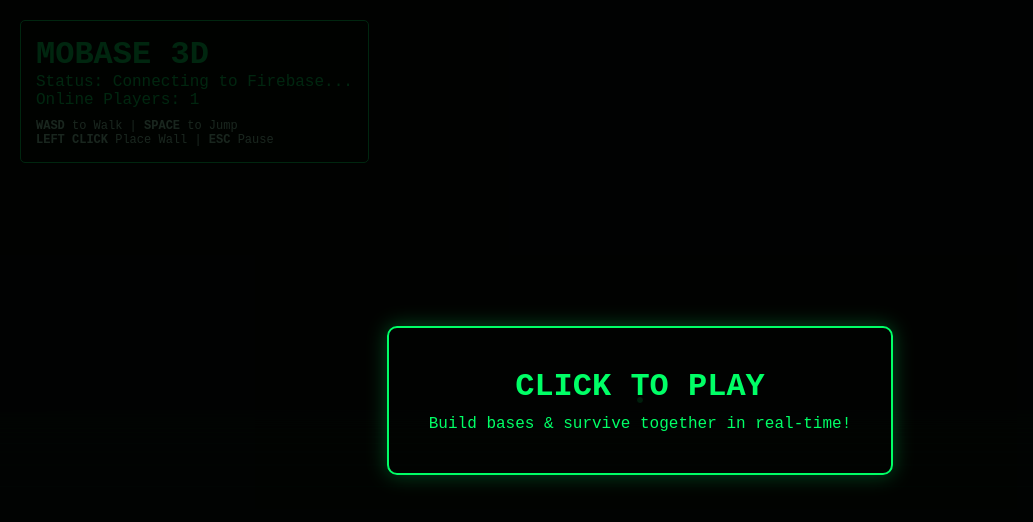
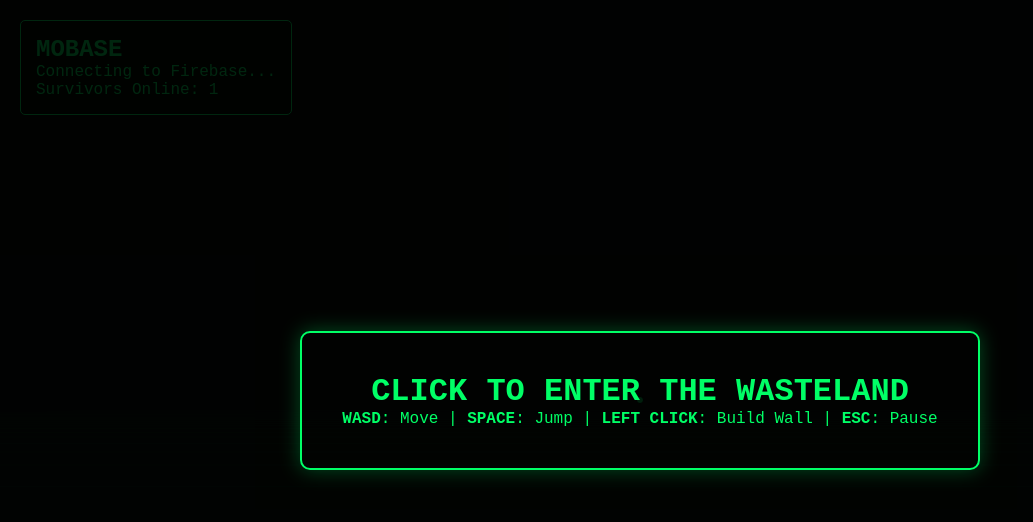
Before and after one commit to Littendekitten/mobase, a plain HTML site: page index.html in a window 1280 px wide. Shown: the whole page, without its empty margins (0-1033 px from the left). Drawn offline with nearby package versions, Linux system fonts and the light colour scheme; no server answers; animation ran at ten frames a second.

Commit message:
Update title and player status in index.html

```diff
--- a/index.html
+++ b/index.html
@@ -3,14 +3,14 @@
 <head>
   <meta charset="UTF-8">
   <meta name="viewport" content="width=device-width, initial-scale=1.0">
-  <title>MOBASE - 3D Firebase Open World</title>
+  <title>Mobase - 3D Multiplayer</title>
   <link rel="stylesheet" href="style.css">
 
   <!-- Three.js & Controls -->
   <script src="https://cdnjs.cloudflare.com/ajax/libs/three.js/r128/three.min.js"></script>
   <script src="https://cdn.jsdelivr.net/npm/three@0.128.0/examples/js/controls/PointerLockControls.js"></script>
 
-  <!-- Firebase Compat Libraries -->
+  <!-- Firebase (Compat version for vanilla JS) -->
   <script src="https://www.gstatic.com/firebasejs/9.22.0/firebase-app-compat.js"></script>
   <script src="https://www.gstatic.com/firebasejs/9.22.0/firebase-auth-compat.js"></script>
   <script src="https://www.gstatic.com/firebasejs/9.22.0/firebase-database-compat.js"></script>
@@ -19,19 +19,15 @@
   <div id="crosshair"></div>
 
   <div id="hud">
-    <h1>MOBASE 3D</h1>
-    <p>Status: <span id="status">Connecting to Firebase...</span></p>
-    <p>Online Players: <span id="player-count">1</span></p>
-    <div class="controls-guide">
-      <b>WASD</b> to Walk | <b>SPACE</b> to Jump<br>
-      <b>LEFT CLICK</b> Place Wall | <b>ESC</b> Pause
-    </div>
+    <h2>MOBASE</h2>
+    <p id="status" class="warning">Connecting to Firebase...</p>
+    <p>Survivors Online: <span id="player-count">1</span></p>
   </div>
 
   <div id="blocker">
     <div id="instructions">
-      <h2>CLICK TO PLAY</h2>
-      <p>Build bases & survive together in real-time!</p>
+      <h1>CLICK TO ENTER THE WASTELAND</h1>
+      <p><b>WASD</b>: Move | <b>SPACE</b>: Jump | <b>LEFT CLICK</b>: Build Wall | <b>ESC</b>: Pause</p>
     </div>
   </div>
 
```
